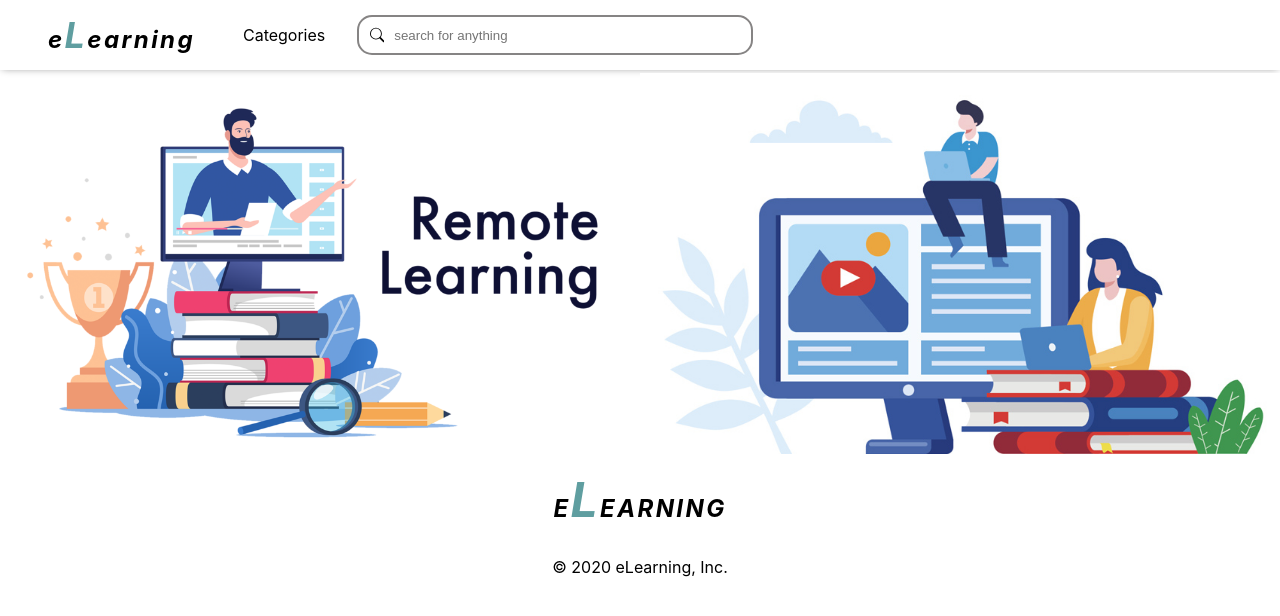
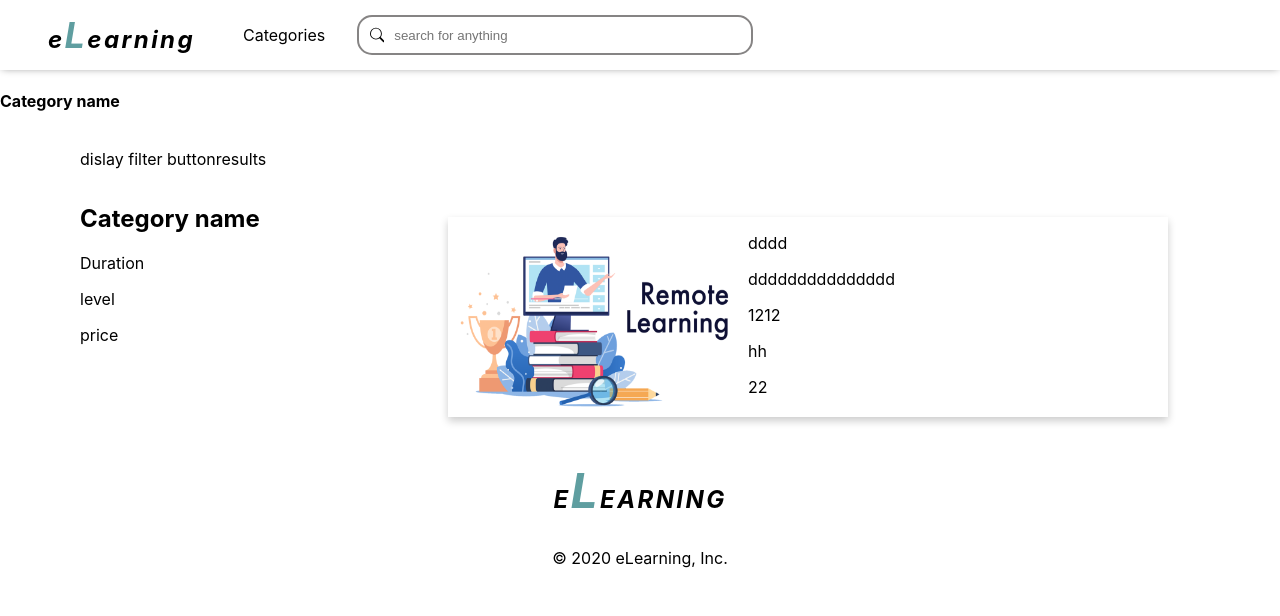
Before and after one commit to SathwikaGone/JobPortal, a React (Create React App) app: page /Category in a window 1280 px wide. Shown: the top 616 px of the page. Built offline with nearby package versions, Linux system fonts and the light colour scheme.

Commit message:
commit category screen

```diff
--- a/src/App.js
+++ b/src/App.js
@@ -3,12 +3,14 @@ import "./App.css";
 import Header from "./Components/Header";
 import Home from "./Components/Home";
 import Footer from "./Components/AppFooter";
+import Category from "./Components/Category";
 
 function App() {
   return (
     <React.Fragment>
       <Header />
-      <Home />
+      {/** <Home />*/}
+      <Category />
       <Footer />
     </React.Fragment>
   );
--- /dev/null
+++ b/src/Components/Category.js
@@ -0,0 +1,32 @@
+import React from "react";
+import CourseCard from "./CourseCard";
+import Filter from "./Filter";
+import "./Category.scss";
+
+export default function Category() {
+  return (
+    <div>
+      <h4>Category name</h4>
+      <div className="displayCategory">
+        <p>dislay filter button</p>
+        <p>results </p>
+      </div>
+      <div className="displayCategory">
+        <aside className="asideClass">
+          <Filter />
+        </aside>
+
+        <section className="sectionClass">
+          <CourseCard
+            pp=""
+            courseName="dddd"
+            shortDescription="ddddddddddddddd"
+            hours="1212"
+            level="hh"
+            price="22"
+          />
+        </section>
+      </div>
+    </div>
+  );
+}
--- /dev/null
+++ b/src/Components/Category.scss
@@ -0,0 +1,14 @@
+.displayCategory {
+  display: flex;
+  flex-direction: row;
+  margin: 0 5em 0 5em;
+}
+
+.asideClass {
+  width: 30%;
+}
+
+.sectionClass {
+  width: 70%;
+  //   background-color: aqua;
+}
--- /dev/null
+++ b/src/Components/CourseCard.js
@@ -0,0 +1,17 @@
+import React from "react";
+import "./CourseCard.scss";
+import imgg from "../images/Remotelearning.png";
+export default function CourceCard(props) {
+  return (
+    <div className="cardDisplay">
+      <img src={imgg} className="imgs" alt="course thumbnail" />
+      <div className="details">
+        <p> {props.courseName}</p>
+        <p> {props.shortDescription}</p>
+        <p> {props.hours}</p>
+        <p> {props.level}</p>
+        <p> {props.price}</p>
+      </div>
+    </div>
+  );
+}
--- /dev/null
+++ b/src/Components/CourseCard.scss
@@ -0,0 +1,18 @@
+.cardDisplay {
+  display: flex;
+  flex-direction: row;
+  // width: 60%;
+  // height: 30%;
+  box-shadow: 0 4px 8px 0 rgba(0, 0, 0, 0.2);
+  // background-color: pink;
+  margin: 2em;
+}
+
+.imgs {
+  width: 300px;
+  height: 200px;
+}
+
+.details {
+  flex-direction: column;
+}
--- /dev/null
+++ b/src/Components/Filter.js
@@ -0,0 +1,12 @@
+import React from "react";
+
+export default function Filter() {
+  return (
+    <div>
+      <h2>Category name</h2>
+      <p>Duration</p>
+      <p>level</p>
+      <p>price</p>
+    </div>
+  );
+}
```
Also changed, not shown: src/Components/Checkbox.js (added, +10 -0 lines).
